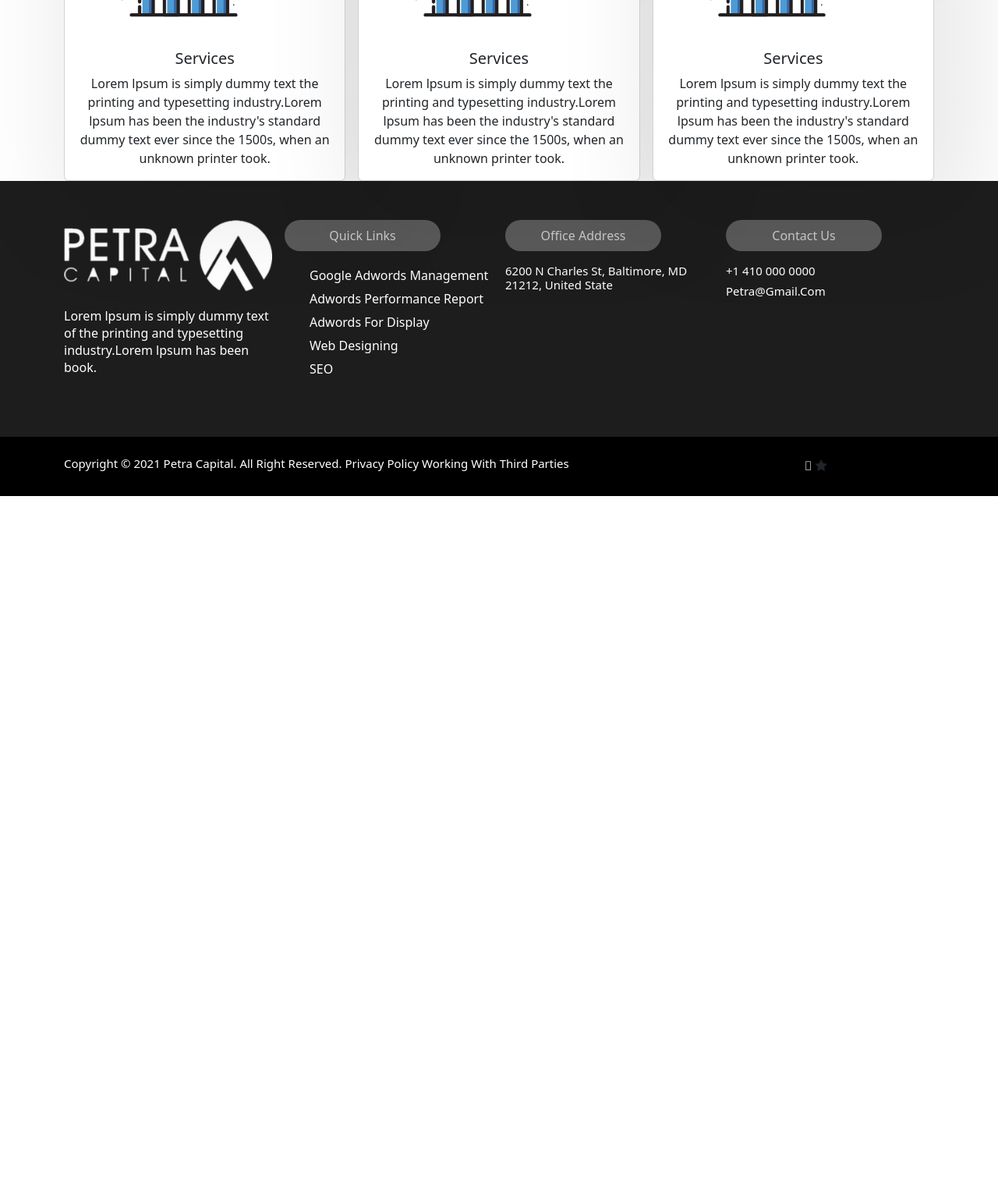
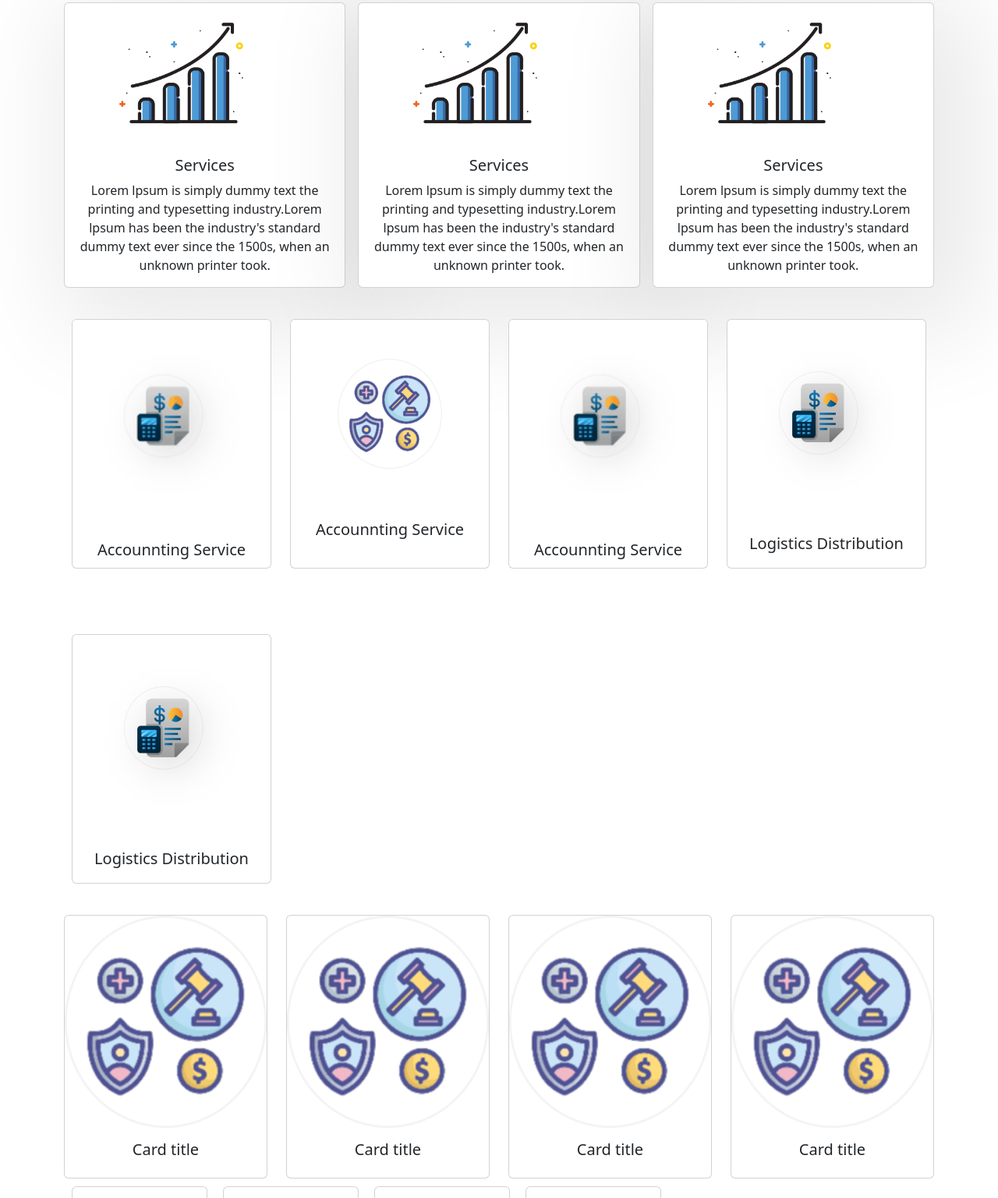
Before and after one commit to sachinburiuly/xd2, a plain HTML site: page index.html in a window 1280 px wide. Shown: the part 1928-3464 px from the top of the page at 78% size. Before the commit the page ends 2564 px from the top, so only its background shows below. Drawn offline with nearby package versions, Linux system fonts and the light colour scheme; files whose address does not match are found by name; a web font is replaced by a local one.

Commit message:
commit messege

```diff
--- a/css/style.css
+++ b/css/style.css
@@ -14,7 +14,8 @@
 }
 .footerarea{
     background-color: #1e1d1d;
-    padding:50px 0;
+    padding:90px 0;
+    margin-top:40px;
 
 }
 .footerarea h6{
@@ -25,7 +26,7 @@
 }
 .footerarea button{
     border-radius:30px;
-    width:200px;
+    width:170px;
     height:40px;
     border:none;
 }
@@ -34,12 +35,11 @@
    background-color: rgba(185, 185, 185, 0.4);
    border-radius:20px;
 }
-.footerarea ul li{
+/*.footerarea ul li{
     list-style: none;
 
-}
-.footerarea ul li a{
-    text-decoration: none;
+}*/
+.footerarea ul  a{
     text-transform: capitalize;
     color: #ffffff;
     line-height:30px;
@@ -95,11 +95,11 @@
     border:whitesmoke;
 
 }
- .secondarea a{
+ .secondarea .card-body a{
     text-decoration: none;
     color:black;
 }
- .secondarea a:hover{
+ .secondarea .card-body a:hover{
     background-color: rgb(0, 0, 0);
     color: #ffffff;
 }
@@ -119,4 +119,22 @@
 }
 .cardarea .card{
     box-shadow: 26px 25px 127px 30px rgba(0,0,0,0.09);
+
 }
+.CardArea .card{
+    margin: 40px 10px;
+}
+
+.card-body .card-title{
+    text-align: center;
+
+}
+.card-img-top1{
+
+   margin: 50px 60px;
+   border-radius:50px;
+
+}
+.githubarea .card-group .card{
+    margin: 10px 10px;
+}
--- a/index.html
+++ b/index.html
@@ -119,11 +119,9 @@
                         the, 1500s when an unknown printer took a gallery of type and scrambled it to
                         make a type specimen book.
                     </p>
-                    <div class="container mt-3"></div>
+                    <div class="container mt-3">
                     <div class="card-body">
-                        <a href=""><div class="card bg-light text-black">
-                            <div class="card-body">Read More</div>
-                          </div></a>
+                        <a href=""><div class="card bg-light text-black">Read More</div></a>
                       </div>
                       </div>
 
@@ -135,19 +133,26 @@
     <section class="cardarea">
         <div class="container">
             <div class="row row-cols-2 row-cols-md-3 g-3">
-                <div class="col">
 
-                    <div class="card">
-                      <img src="images/rectangle.png" class="card-img-top" alt="...">
-                      <div class="card-body">
-                        <h5 class="card-title">services</h5>
-                        <p class="card-text">Lorem lpsum is simply dummy text the printing and
-                            typesetting industry.Lorem lpsum has been the industry's standard dummy text ever since the 1500s, when an unknown
-                            printer took.
-                        </p>
-                        </div>
-                    </div>
-                  </div>
+
+
+
+              <div class="col">
+              <img src="images/rectangle.png" class="card-img-top" alt="...">
+                <div class="card-body">
+                  <h4 class="card-title">Services</h4>
+                  <p class="card-tet">Lorem lpsum is simply dummy text the printing and
+                    typesetting industry.Lorem lpsum has been the industry's standard dummy text ever since the 1500s, when an unknown
+                    printer took.</p>
+                </div>
+            </div>
+
+
+
+
+
+
+
 
                   <div class="col">
                     <div class="card">
@@ -220,19 +225,151 @@
             </div>
         </div>
     </section>
-    <section>
+    <section class="CardArea">
         <div class="container">
-            <div class="row"></div>
+          <div class="row row-cols-2 row-cols-md-4 g-1">
+
+              <div class="col">
+              <div class="card" style="width: 16rem; height: 20rem;" >
+                <img src="images/item20.png" class="card-img-top" alt="...">
+                <div class="card-body">
+                  <h5 class="card-title">Accounnting Service</h5>
+                </div>
+              </div>
+              </div>
+
+              <div class="col">
+              <div class="card" style="width: 16rem; height: 20rem;" >
+                <img src="images/item8.png" class="card-img-top1" alt="...">
+                <div class="card-body">
+                  <h5 class="card-title">Accounnting Service</h5>
+                </div>
+              </div>
+              </div>
+
+
+              <div class="col">
+              <div class="card" style="width: 16rem; height: 20rem;" >
+                <img src="images/item20.png" class="card-img-top" alt="...">
+                <div class="card-body">
+                  <h5 class="card-title">Accounnting Service</h5>
+                </div>
+              </div>
+              </div>
+
+              <div class="col">
+              <div class="card" style="width: 16rem; height: 20rem;" >
+                <img src="images/item17.png" class="card-img-top" alt="...">
+                <div class="card-body">
+                  <h5 class="card-title">Logistics Distribution</h5>
+                </div>
+              </div>
+              </div>
+
+              <div class="col">
+              <div class="card" style="width: 16rem; height: 20rem;" >
+                <img src="images/item17.png" class="card-img-top" alt="...">
+                <div class="card-body">
+                  <h5 class="card-title">Logistics Distribution</h5>
+                </div>
+              </div>
+              </div>
+
+
+
+
+
+            </div>
         </div>
     </section>
-    <section>
+    <section class="profilearea">
         <div class="container">
-            <div class="row"></div>
+
+
+          <div class="row row-cols-4 row-cols-md-4 g-4">
+            <div class="col">
+              <div class="card">
+                <img src="images/item8.png" class="card-img-top" alt="...">
+                <div class="card-body">
+                  <h5 class="card-title">Card title</h5>
+                </div>
+              </div>
+            </div>
+            <div class="col">
+              <div class="card">
+                <img src="images/item8.png" class="card-img-top" alt="...">
+                <div class="card-body">
+                  <h5 class="card-title">Card title</h5>
+                </div>
+              </div>
+            </div>
+            <div class="col">
+              <div class="card">
+                <img src="images/item8.png" class="card-img-top" alt="...">
+                <div class="card-body">
+                  <h5 class="card-title">Card title</h5>
+                </div>
+              </div>
+            </div>
+            <div class="col">
+              <div class="card">
+                <img src="images/item8.png" class="card-img-top" alt="...">
+                <div class="card-body">
+                  <h5 class="card-title">Card title</h5>
+                </div>
+              </div>
+            </div>
+          </div>
+
+
+
+
+
         </div>
     </section>
     <section class="githubarea">
         <div class="container">
-            <div class="row"></div>
+          <div class="row row-cols-4 row-cols-md-2">
+
+            <div class="card-group" style="width: 50rem; height:;">
+              <div class="col">
+              <div class="card">
+                <img src="images/item17.png" class="card-img-top" alt="...">
+                <div class="card-body">
+                  <h5 class="card-title">Card title</h5>
+                </div>
+               </div>
+              </div>
+              <div class="col">
+              <div class="card">
+                <img src="images/item17.png" class="card-img-top" alt="...">
+                <div class="card-body">
+                  <h5 class="card-title">Card title</h5>
+                </div>
+               </div>
+              </div>
+              <div class="col">
+              <div class="card">
+                <img src="images/item17.png" class="card-img-top" alt="...">
+                <div class="card-body">
+                  <h5 class="card-title">Card title</h5>
+                </div>
+               </div>
+              </div>
+              <div class="col">
+              <div class="card">
+                <img src="images/item17.png" class="card-img-top" alt="...">
+                <div class="card-body">
+                  <h5 class="card-title">Card title</h5>
+                </div>
+               </div>
+              </div>
+            </div>
+
+
+
+
+          </div>
         </div>
     </section>
     <footer class="footerarea">
@@ -247,13 +384,17 @@
                         <button type="button" class="btn" disabled data-bs-toggle="button">Quick Links</button>
                     </p>
                     <ul>
-                        <li><a href="#">google adwords management</a></li>
-                        <li><a href="#">adwords performance report</a></li>
-                        <li><a href="#">adwords for display</a></li>
-                        <li><a href="#">web designing</a></li>
-                        <li><a href="#">SEO</a></li>
+
+                        <a class="link-offset-2 link-offset-3-hover link-underline link-underline-opacity-0 link-underline-opacity-100-hover" href="#">google adwords management</a>
+                        <a class="link-offset-2 link-offset-3-hover link-underline link-underline-opacity-0 link-underline-opacity-100-hover" href="#">adwords performance report</a>
+                        <a class="link-offset-2 link-offset-3-hover link-underline link-underline-opacity-0 link-underline-opacity-100-hover" href="#">adwords for display<br></a>
+                        <a class="link-offset-2 link-offset-3-hover link-underline link-underline-opacity-0 link-underline-opacity-100-hover" href="#">google adwords management</a>
+                        <a class="link-offset-2 link-offset-3-hover link-underline link-underline-opacity-0 link-underline-opacity-100-hover" href="#">adwords performance report</a>
                       </ul>
+
                 </div>
+
+
                 <div class="col">
                     <p class="d-inline-flex gap-1">
                         <button type="button" class="btn" disabled data-bs-toggle="button">Office Address</button>
```
Also changed, not shown: images/github.png (added), images/item20.png (added).
